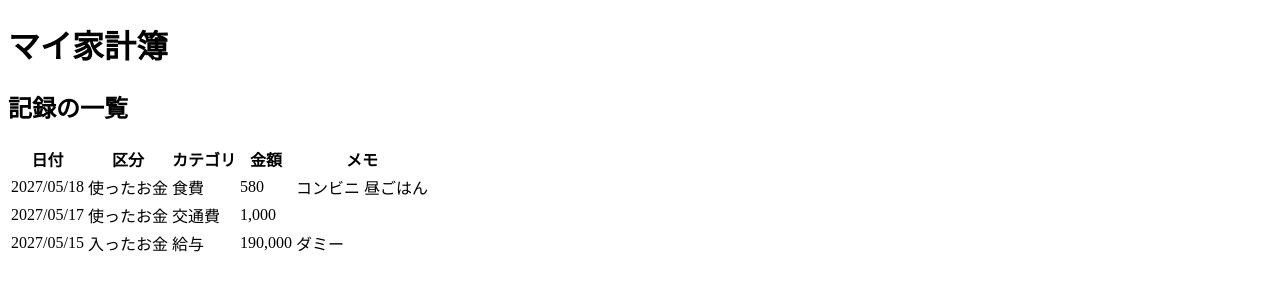
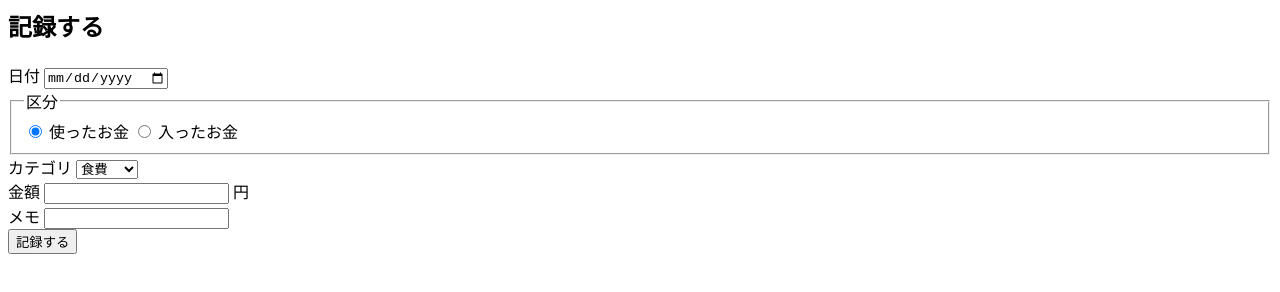
Before and after one commit to takehiro224/kakeibo, a website: page web/index.html in a window 1280 px wide. Drawn offline with Linux system fonts and the light colour scheme.

Commit message:
家計簿の入力欄を作る

```diff
--- a/web/index.html
+++ b/web/index.html
@@ -1,54 +1,38 @@
-<!DOCTYPE html>
-<html lang="ja">
-<head>
-  <meta charset="UTF-8">
-  <meta name="viewport" content="width=device-width, initial-scale=1.0">
-  <title>マイ家計簿</title>
-  <link rel="stylesheet" href="style.css">
-</head>
-<body>
-  <header>
-    <h1>マイ家計簿</h1>
-  </header>
+<section>
+  <h2>記録する</h2>
+  <form>
+    <div>
+      <label for="recorded-on">日付</label>
+      <input type="date" id="recorded-on" name="recorded_on" required>
+    </div>
 
-  <main>
-    <section>
-      <h2>記録の一覧</h2>
-      <table>
-        <thead>
-          <tr>
-            <th>日付</th>
-            <th>区分</th>
-            <th>カテゴリ</th>
-            <th>金額</th>
-            <th>メモ</th>
-          </tr>
-        </thead>
-        <tbody>
-          <tr>
-            <td>2027/05/18</td>
-            <td>使ったお金</td>
-            <td>食費</td>
-            <td>580</td>
-            <td>コンビニ 昼ごはん</td>
-          </tr>
-          <tr>
-            <td>2027/05/17</td>
-            <td>使ったお金</td>
-            <td>交通費</td>
-            <td>1,000</td>
-            <td></td>
-          </tr>
-          <tr>
-            <td>2027/05/15</td>
-            <td>入ったお金</td>
-            <td>給与</td>
-            <td>190,000</td>
-            <td>ダミー</td>
-          </tr>
-        </tbody>
-      </table>
-    </section>
-  </main>
-</body>
-</html>
+    <fieldset>
+      <legend>区分</legend>
+      <label><input type="radio" name="kind" value="使ったお金" checked> 使ったお金</label>
+      <label><input type="radio" name="kind" value="入ったお金"> 入ったお金</label>
+    </fieldset>
+
+    <div>
+      <label for="category">カテゴリ</label>
+      <select id="category" name="category">
+        <option>食費</option>
+        <option>外食費</option>
+        <option>日用品</option>
+        <option>交通費</option>
+        <option>給与</option>
+      </select>
+    </div>
+
+    <div>
+      <label for="amount">金額</label>
+      <input type="number" id="amount" name="amount" min="1" required> 円
+    </div>
+
+    <div>
+      <label for="memo">メモ</label>
+      <input type="text" id="memo" name="memo" maxlength="100">
+    </div>
+
+    <button type="submit">記録する</button>
+  </form>
+</section>
```
